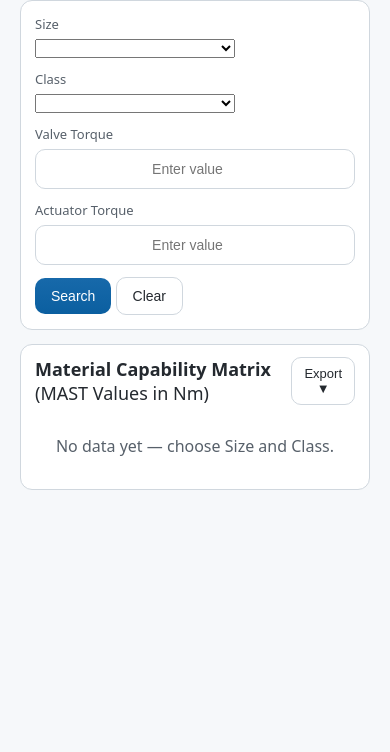
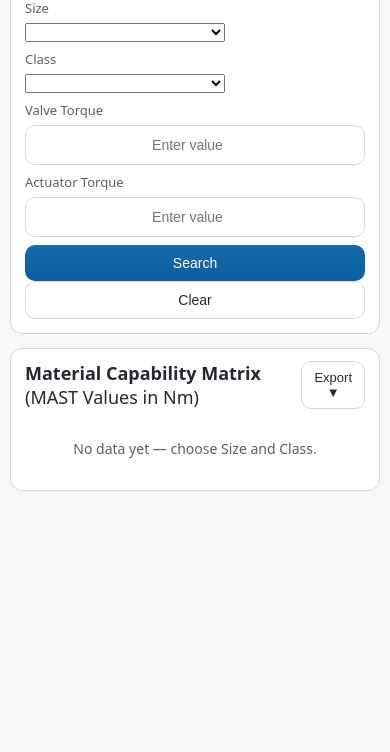
Before and after one commit to irshad958/MASTER-TMBV, a plain HTML site: page index.html in a window 390 px wide. Shown: the part 92-844 px from the top of the page. Drawn offline with nearby package versions, Linux system fonts and the light colour scheme; no server answers.

Commit message:
Update style.css

```diff
--- a/style.css
+++ b/style.css
@@ -137,9 +137,9 @@ body{
   display: none !important;
 }
 
-.table-wrap{position:relative;padding:12px 14px 14px}
+.table-wrap{position:relative;padding:12px 14px 14px;overflow-x:auto} /* scrollable table */
 
-table{width:100%; border-collapse:separate; border-spacing:0}
+table{width:100%; border-collapse:separate; border-spacing:0; min-width:700px}
 th,td{
   border-top:1px solid var(--border);
   border-left:1px solid var(--border);
@@ -162,6 +162,13 @@ td:first-child, th:first-child{position:sticky;left:0;background:#f7f7f8;font-we
 .spinner{width:16px;height:16px;border:2px solid #d9dee3;border-top-color:var(--brand);border-radius:50%;animation:spin .8s linear infinite}
 @keyframes spin{to{transform:rotate(360deg)}}
 
+/* RESPONSIVE FIXES */
 @media (max-width: 960px){
-  .filters{grid-template-columns:1fr}
+  .filters{grid-template-columns:1fr 1fr}
 }
+@media (max-width: 600px){
+  body{padding:16px 10px;font-size:14px}
+  .filters{grid-template-columns:1fr;gap:8px}
+  .btn{width:100%}
+  table{font-size:12px}
+}
```
